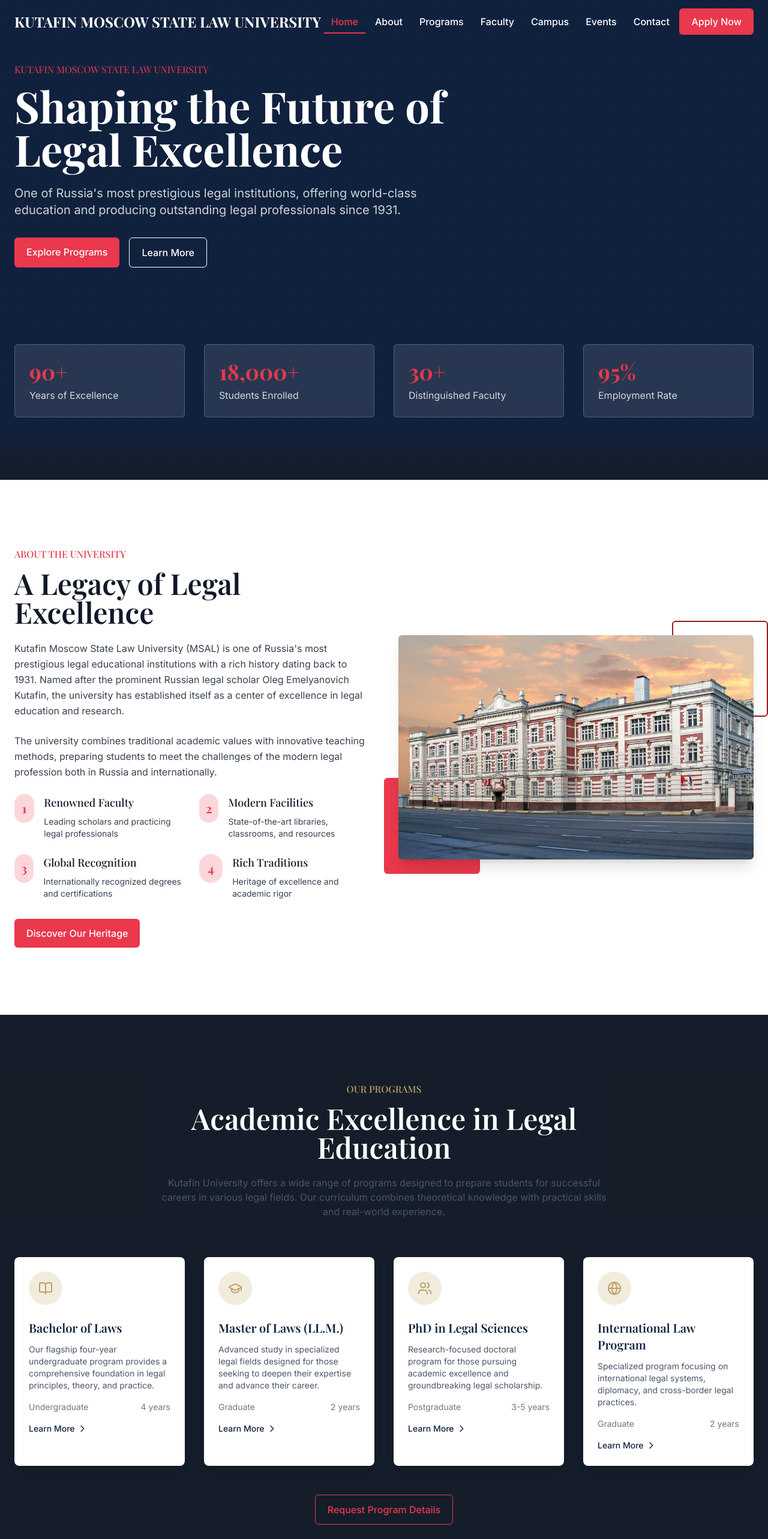
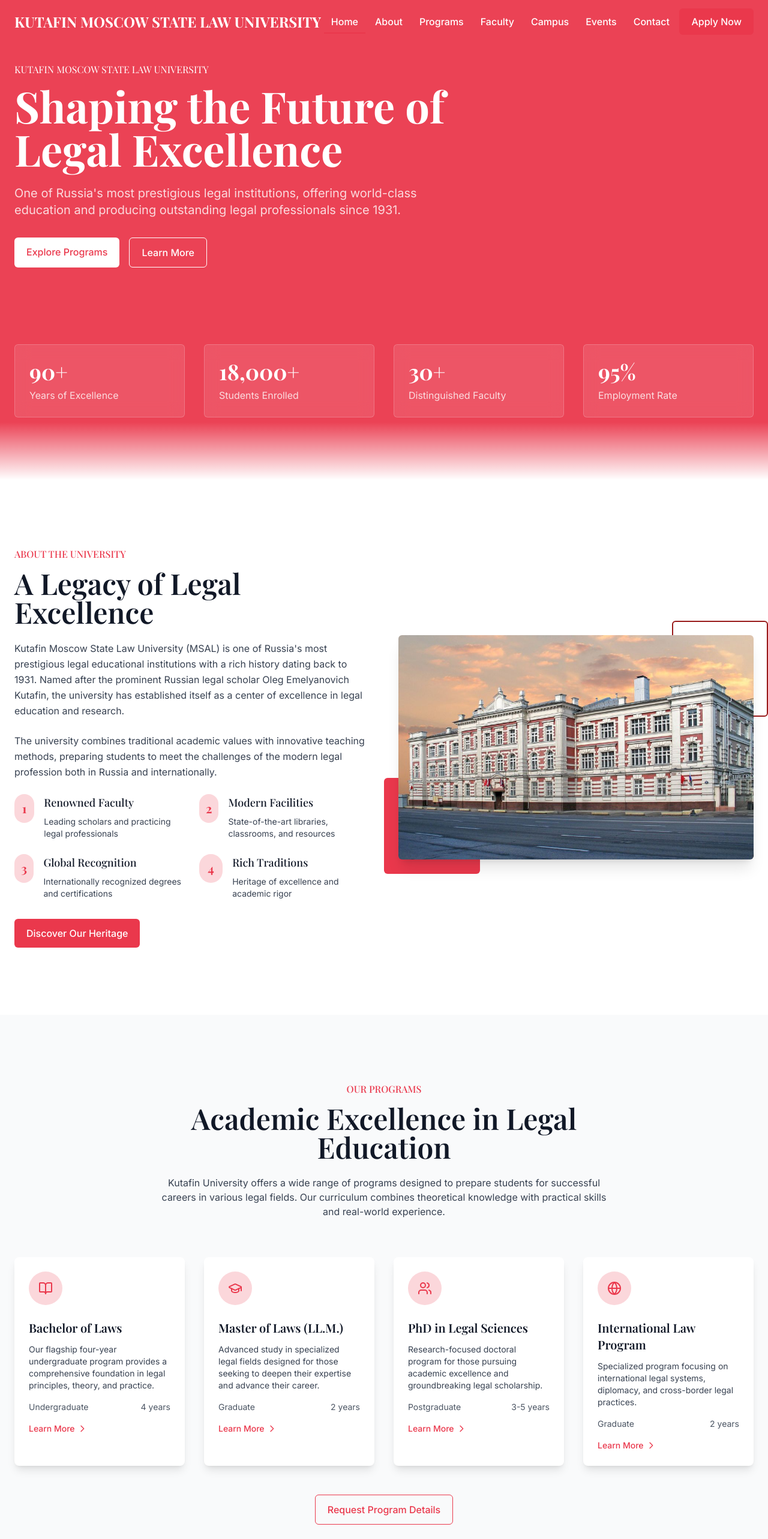
Before and after one commit to fleeemen-des/kutafin-landing-hub, a React (Vite) app: page / in a window 1280 px wide. Shown: the top 2566 px of the page at 60% size. Built offline with nearby package versions, Linux system fonts and the light colour scheme.

Commit message:
Refactor: Apply consistent styling
Apply consistent styling across the site.

```diff
--- a/src/components/EventsSection.tsx
+++ b/src/components/EventsSection.tsx
@@ -1,4 +1,3 @@
-
 import React, { useRef } from 'react';
 import { Calendar } from 'lucide-react';
 
@@ -28,12 +27,12 @@ const EventsSection = () => {
   const isVisible = useOnScreen(sectionRef);
 
   return (
-    <section id="events" className="py-20 md:py-28" ref={sectionRef}>
+    <section id="events" className="py-20 md:py-28 bg-white" ref={sectionRef}>
       <div className="container mx-auto px-6">
         <div className={`text-center max-w-3xl mx-auto mb-16 transition-all duration-700 ${isVisible ? 'opacity-100 translate-y-0' : 'opacity-0 translate-y-10'}`}>
-          <h5 className="text-law-gold font-medium mb-3">UPCOMING EVENTS</h5>
-          <h2 className="section-heading">Join Our Community</h2>
-          <p className="text-law-slate">
+          <h5 className="text-law-red font-medium mb-3">UPCOMING EVENTS</h5>
+          <h2 className="text-4xl md:text-5xl font-serif font-semibold text-gray-900 mb-6">Join Our Community</h2>
+          <p className="text-gray-700">
             Stay connected with the latest news, conferences, guest lectures, and special events
             happening at Kutafin Moscow State Law University.
           </p>
@@ -46,15 +45,15 @@ const EventsSection = () => {
               className={`bg-white p-8 rounded-lg shadow-lg border border-gray-100 transition-all duration-700 delay-${index * 100} ${isVisible ? 'opacity-100 translate-y-0' : 'opacity-0 translate-y-10'}`}
             >
               <div className="flex items-center mb-4">
-                <Calendar size={20} className="text-law-gold mr-2" />
-                <span className="text-law-slate text-sm">{event.date}</span>
+                <Calendar size={20} className="text-law-red mr-2" />
+                <span className="text-gray-600 text-sm">{event.date}</span>
               </div>
-              <h3 className="text-xl font-serif font-semibold text-law-navy mb-2">{event.title}</h3>
-              <p className="text-law-gold text-sm mb-4">{event.location}</p>
-              <p className="text-law-slate text-sm mb-6">{event.description}</p>
+              <h3 className="text-xl font-serif font-semibold text-gray-900 mb-2">{event.title}</h3>
+              <p className="text-law-red text-sm mb-4">{event.location}</p>
+              <p className="text-gray-700 text-sm mb-6">{event.description}</p>
               <a
                 href="#"
-                className="text-law-navy font-medium text-sm flex items-center hover:text-law-gold transition-colors"
+                className="text-law-red font-medium text-sm flex items-center hover:text-law-red/80 transition-colors"
               >
                 Learn More
                 <svg className="w-4 h-4 ml-1" fill="none" stroke="currentColor" viewBox="0 0 24 24" xmlns="http://www.w3.org/2000/svg">
@@ -66,7 +65,7 @@ const EventsSection = () => {
         </div>
 
         <div className={`mt-12 text-center transition-all duration-700 delay-500 ${isVisible ? 'opacity-100 translate-y-0' : 'opacity-0 translate-y-10'}`}>
-          <a href="#" className="button-secondary inline-block">
+          <a href="#" className="button-secondary border-law-red text-law-red hover:bg-law-red hover:text-white inline-block">
             View All Events
           </a>
         </div>
--- a/src/components/FacultySection.tsx
+++ b/src/components/FacultySection.tsx
@@ -1,4 +1,3 @@
-
 import React, { useRef } from 'react';
 
 const faculty = [
@@ -27,12 +26,12 @@ const FacultySection = () => {
   const isVisible = useOnScreen(sectionRef);
 
   return (
-    <section id="faculty" className="py-20 md:py-28" ref={sectionRef}>
+    <section id="faculty" className="py-20 md:py-28 bg-white" ref={sectionRef}>
       <div className="container mx-auto px-6">
         <div className={`text-center max-w-3xl mx-auto mb-16 transition-all duration-700 ${isVisible ? 'opacity-100 translate-y-0' : 'opacity-0 translate-y-10'}`}>
-          <h5 className="text-law-gold font-medium mb-3">OUR FACULTY</h5>
-          <h2 className="section-heading">Distinguished Legal Minds</h2>
-          <p className="text-law-slate">
+          <h5 className="text-law-red font-medium mb-3">OUR FACULTY</h5>
+          <h2 className="text-4xl md:text-5xl font-serif font-semibold text-gray-900 mb-6">Distinguished Legal Minds</h2>
+          <p className="text-gray-700">
             Our faculty consists of distinguished scholars, practicing attorneys, and international experts
             who bring real-world experience and cutting-edge research to the classroom.
           </p>
@@ -50,17 +49,17 @@ const FacultySection = () => {
                   alt={member.name}
                   className="w-full h-80 object-cover transition-transform duration-500 group-hover:scale-105"
                 />
-                <div className="absolute inset-0 bg-gradient-to-t from-law-navy/90 to-transparent opacity-70"></div>
+                <div className="absolute inset-0 bg-gradient-to-t from-law-red/90 to-transparent opacity-70"></div>
               </div>
-              <h3 className="text-xl font-serif font-semibold text-law-navy">{member.name}</h3>
-              <p className="text-law-gold text-sm mb-3">{member.title}</p>
-              <p className="text-law-slate text-sm">{member.description}</p>
+              <h3 className="text-xl font-serif font-semibold text-gray-900">{member.name}</h3>
+              <p className="text-law-red text-sm mb-3">{member.title}</p>
+              <p className="text-gray-700 text-sm">{member.description}</p>
             </div>
           ))}
         </div>
 
         <div className={`mt-16 flex justify-center transition-all duration-700 delay-500 ${isVisible ? 'opacity-100 translate-y-0' : 'opacity-0 translate-y-10'}`}>
-          <a href="#" className="button-primary bg-law-navy inline-block">
+          <a href="#" className="button-primary bg-law-red text-white hover:bg-law-red/90 inline-block">
             Meet Our Faculty
           </a>
         </div>
@@ -76,7 +75,6 @@ function useOnScreen(ref: React.RefObject<HTMLElement>) {
   React.useEffect(() => {
     const observer = new IntersectionObserver(
       ([entry]) => {
-        // When element enters viewport, set state to true and stop observing
         if (entry.isIntersecting) {
           setIntersecting(true);
           observer.disconnect();
--- a/src/components/HeroSection.tsx
+++ b/src/components/HeroSection.tsx
@@ -14,7 +14,7 @@ const HeroSection = () => {
 
   return <section id="home" className="relative min-h-screen flex items-center overflow-hidden">
       {/* Background */}
-      <div className="absolute inset-0 bg-law-navy/95">
+      <div className="absolute inset-0 bg-law-red/95">
         <div className="absolute inset-0 bg-[url('/src/assets/hero-pattern.svg')] opacity-5"></div>
       </div>
 
@@ -22,7 +22,7 @@ const HeroSection = () => {
       <div className="container mx-auto px-6 py-24 pt-32 md:pt-24 relative z-10">
         <div className="max-w-3xl">
           <div className={`transition-all duration-700 ${isVisible ? 'opacity-100 translate-y-0' : 'opacity-0 translate-y-10'}`}>
-            <h5 className="font-serif text-law-red mb-3">KUTAFIN MOSCOW STATE LAW UNIVERSITY</h5>
+            <h5 className="font-serif text-white mb-3">KUTAFIN MOSCOW STATE LAW UNIVERSITY</h5>
             <h1 className="text-5xl md:text-6xl lg:text-7xl font-serif font-bold text-white mb-6 leading-tight">
               Shaping the Future of Legal Excellence
             </h1>
@@ -32,10 +32,10 @@ const HeroSection = () => {
             </p>
 
             <div className="flex flex-col sm:flex-row space-y-4 sm:space-y-0 sm:space-x-4">
-              <a href="#programs" className="button-primary bg-law-red text-white hover:bg-white hover:text-law-navy">
+              <a href="#programs" className="button-primary bg-white text-law-red hover:bg-white/90 hover:text-law-red/90">
                 Explore Programs
               </a>
-              <a href="#about" className="button-secondary border-white text-white hover:bg-white hover:text-law-navy">
+              <a href="#about" className="button-secondary border-white text-white hover:bg-white hover:text-law-red">
                 Learn More
               </a>
             </div>
@@ -45,19 +45,19 @@ const HeroSection = () => {
         {/* Stats */}
         <div className={`mt-16 md:mt-32 grid grid-cols-1 md:grid-cols-4 gap-8 transition-all duration-1000 delay-300 ${isVisible ? 'opacity-100 translate-y-0' : 'opacity-0 translate-y-20'}`}>
           <div className="bg-white/10 backdrop-blur-md p-6 rounded-md border border-white/20">
-            <h3 className="text-4xl font-serif font-bold text-law-red">90+</h3>
+            <h3 className="text-4xl font-serif font-bold text-white">90+</h3>
             <p className="text-white/80 mt-2">Years of Excellence</p>
           </div>
           <div className="bg-white/10 backdrop-blur-md p-6 rounded-md border border-white/20">
-            <h3 className="text-4xl font-serif font-bold text-law-red">18,000+</h3>
+            <h3 className="text-4xl font-serif font-bold text-white">18,000+</h3>
             <p className="text-white/80 mt-2">Students Enrolled</p>
           </div>
           <div className="bg-white/10 backdrop-blur-md p-6 rounded-md border border-white/20">
-            <h3 className="text-4xl font-serif font-bold text-law-red">30+</h3>
+            <h3 className="text-4xl font-serif font-bold text-white">30+</h3>
             <p className="text-white/80 mt-2">Distinguished Faculty</p>
           </div>
           <div className="bg-white/10 backdrop-blur-md p-6 rounded-md border border-white/20">
-            <h3 className="text-4xl font-serif font-bold text-law-red">95%</h3>
+            <h3 className="text-4xl font-serif font-bold text-white">95%</h3>
             <p className="text-white/80 mt-2">Employment Rate</p>
           </div>
         </div>
--- a/src/components/Navbar.tsx
+++ b/src/components/Navbar.tsx
@@ -1,5 +1,7 @@
+
 import React, { useState, useEffect } from 'react';
 import { Menu, X } from 'lucide-react';
+
 const Navbar = () => {
   const [isScrolled, setIsScrolled] = useState(false);
   const [isMobileMenuOpen, setIsMobileMenuOpen] = useState(false);
@@ -16,34 +18,38 @@ const Navbar = () => {
     window.addEventListener('scroll', handleScroll);
     return () => window.removeEventListener('scroll', handleScroll);
   }, []);
+
   const toggleMobileMenu = () => {
     setIsMobileMenuOpen(!isMobileMenuOpen);
   };
-  return <header className={`fixed top-0 left-0 right-0 z-50 transition-all duration-300 ${isScrolled ? 'bg-white/95 backdrop-blur-md shadow-md' : 'bg-transparent'}`}>
+
+  return (
+    <header className={`fixed top-0 left-0 right-0 z-50 transition-all duration-300 ${isScrolled ? 'bg-white/95 backdrop-blur-md shadow-md' : 'bg-transparent'}`}>
       <div className="container mx-auto px-6 py-4">
         <nav className="flex items-center justify-between">
           <div className="flex items-center">
-            <a href="#" className="text-law-white font-serif text-2xl font-bold">KUTAFIN MOSCOW
-STATE LAW UNIVERSITY</a>
+            <a href="#" className={`font-serif text-2xl font-bold ${isScrolled ? 'text-gray-900' : 'text-white'}`}>
+              KUTAFIN MOSCOW STATE LAW UNIVERSITY
+            </a>
           </div>
 
           {/* Desktop Navigation */}
           <div className="hidden md:flex space-x-1">
-            <a href="#home" className="nav-link active-nav-link">Home</a>
-            <a href="#about" className="nav-link">About</a>
-            <a href="#programs" className="nav-link">Programs</a>
-            <a href="#faculty" className="nav-link">Faculty</a>
-            <a href="#campus" className="nav-link">Campus</a>
-            <a href="#events" className="nav-link">Events</a>
-            <a href="#contact" className="nav-link">Contact</a>
+            <a href="#home" className={`nav-link ${isScrolled ? 'text-gray-900' : 'text-white'} active-nav-link`}>Home</a>
+            <a href="#about" className={`nav-link ${isScrolled ? 'text-gray-900' : 'text-white'}`}>About</a>
+            <a href="#programs" className={`nav-link ${isScrolled ? 'text-gray-900' : 'text-white'}`}>Programs</a>
+            <a href="#faculty" className={`nav-link ${isScrolled ? 'text-gray-900' : 'text-white'}`}>Faculty</a>
+            <a href="#campus" className={`nav-link ${isScrolled ? 'text-gray-900' : 'text-white'}`}>Campus</a>
+            <a href="#events" className={`nav-link ${isScrolled ? 'text-gray-900' : 'text-white'}`}>Events</a>
+            <a href="#contact" className={`nav-link ${isScrolled ? 'text-gray-900' : 'text-white'}`}>Contact</a>
           </div>
 
           <div className="hidden md:block">
-            <a href="#contact" className="button-primary">Apply Now</a>
+            <a href="#contact" className="button-primary bg-law-red text-white hover:bg-law-red/90">Apply Now</a>
           </div>
 
           {/* Mobile Menu Button */}
-          <button className="md:hidden text-law-navy" onClick={toggleMobileMenu} aria-label="Toggle menu">
+          <button className={`md:hidden ${isScrolled ? 'text-gray-900' : 'text-white'}`} onClick={toggleMobileMenu} aria-label="Toggle menu">
             {isMobileMenuOpen ? <X size={24} /> : <Menu size={24} />}
           </button>
         </nav>
@@ -52,16 +58,18 @@ STATE LAW UNIVERSITY</a>
       {/* Mobile Navigation */}
       <div className={`md:hidden ${isMobileMenuOpen ? 'block' : 'hidden'} bg-white py-4 px-6 shadow-md animate-fade-in-fast`}>
         <div className="flex flex-col space-y-4">
-          <a href="#home" className="nav-link active-nav-link">Home</a>
-          <a href="#about" className="nav-link">About</a>
-          <a href="#programs" className="nav-link">Programs</a>
-          <a href="#faculty" className="nav-link">Faculty</a>
-          <a href="#campus" className="nav-link">Campus</a>
-          <a href="#events" className="nav-link">Events</a>
-          <a href="#contact" className="nav-link">Contact</a>
-          <a href="#contact" className="button-primary text-center">Apply Now</a>
+          <a href="#home" className="nav-link text-gray-900 active-nav-link">Home</a>
+          <a href="#about" className="nav-link text-gray-900">About</a>
+          <a href="#programs" className="nav-link text-gray-900">Programs</a>
+          <a href="#faculty" className="nav-link text-gray-900">Faculty</a>
+          <a href="#campus" className="nav-link text-gray-900">Campus</a>
+          <a href="#events" className="nav-link text-gray-900">Events</a>
+          <a href="#contact" className="nav-link text-gray-900">Contact</a>
+          <a href="#contact" className="button-primary bg-law-red text-white text-center">Apply Now</a>
         </div>
       </div>
-    </header>;
+    </header>
+  );
 };
+
 export default Navbar;
--- a/src/components/ProgramsSection.tsx
+++ b/src/components/ProgramsSection.tsx
@@ -1,4 +1,3 @@
-
 import React, { useRef } from 'react';
 import { BookOpen, Users, GraduationCap, Globe } from 'lucide-react';
 
@@ -38,12 +37,12 @@ const ProgramsSection = () => {
   const isVisible = useOnScreen(sectionRef);
 
   return (
-    <section id="programs" className="py-20 md:py-28 bg-law-navy/5" ref={sectionRef}>
+    <section id="programs" className="py-20 md:py-28 bg-gray-50" ref={sectionRef}>
       <div className="container mx-auto px-6">
         <div className={`text-center max-w-3xl mx-auto mb-16 transition-all duration-700 ${isVisible ? 'opacity-100 translate-y-0' : 'opacity-0 translate-y-10'}`}>
-          <h5 className="text-law-gold font-medium mb-3">OUR PROGRAMS</h5>
-          <h2 className="section-heading">Academic Excellence in Legal Education</h2>
-          <p className="text-law-slate">
+          <h5 className="text-law-red font-medium mb-3">OUR PROGRAMS</h5>
+          <h2 className="text-4xl md:text-5xl font-serif font-semibold text-gray-900 mb-6">Academic Excellence in Legal Education</h2>
+          <p className="text-gray-700">
             Kutafin University offers a wide range of programs designed to prepare students
             for successful careers in various legal fields. Our curriculum combines theoretical knowledge
             with practical skills and real-world experience.
@@ -56,18 +55,18 @@ const ProgramsSection = () => {
               key={program.title}
               className={`bg-white rounded-lg shadow-lg p-6 card-hover transition-all duration-700 delay-${index * 100} ${isVisible ? 'opacity-100 translate-y-0' : 'opacity-0 translate-y-10'}`}
             >
-              <div className="w-14 h-14 bg-law-gold/20 rounded-full flex items-center justify-center mb-6">
-                <program.icon size={24} className="text-law-gold" />
+              <div className="w-14 h-14 bg-law-red/20 rounded-full flex items-center justify-center mb-6">
+                <program.icon size={24} className="text-law-red" />
               </div>
-              <h3 className="text-xl font-serif font-semibold text-law-navy mb-3">{program.title}</h3>
-              <p className="text-law-slate mb-4 text-sm">{program.description}</p>
-              <div className="flex items-center justify-between text-sm text-law-slate/80 mb-4">
+              <h3 className="text-xl font-serif font-semibold text-gray-900 mb-3">{program.title}</h3>
+              <p className="text-gray-700 mb-4 text-sm">{program.description}</p>
+              <div className="flex items-center justify-between text-sm text-gray-600 mb-4">
                 <span>{program.level}</span>
                 <span>{program.duration}</span>
               </div>
               <a
                 href="#contact"
-                className="text-law-navy font-medium text-sm flex items-center hover:text-law-gold transition-colors"
+                className="text-law-red font-medium text-sm flex items-center hover:text-law-red/80 transition-colors"
               >
                 Learn More
                 <svg className="w-4 h-4 ml-1" fill="none" stroke="currentColor" viewBox="0 0 24 24" xmlns="http://www.w3.org/2000/svg">
@@ -79,7 +78,7 @@ const ProgramsSection = () => {
         </div>
 
         <div className={`mt-12 text-center transition-all duration-700 delay-500 ${isVisible ? 'opacity-100 translate-y-0' : 'opacity-0 translate-y-10'}`}>
-          <a href="#contact" className="button-secondary inline-block">
+          <a href="#contact" className="button-secondary border-law-red text-law-red hover:bg-law-red hover:text-white inline-block">
             Request Program Details
           </a>
         </div>
@@ -95,7 +94,6 @@ function useOnScreen(ref: React.RefObject<HTMLElement>) {
   React.useEffect(() => {
     const observer = new IntersectionObserver(
       ([entry]) => {
-        // When element enters viewport, set state to true and stop observing
         if (entry.isIntersecting) {
           setIntersecting(true);
           observer.disconnect();
--- a/src/index.css
+++ b/src/index.css
@@ -7,44 +7,44 @@
 
 @layer base {
   :root {
-    --background: 215 30% 12%;
-    --foreground: 40 33% 98%;
+    --background: 0 0% 100%;
+    --foreground: 0 0% 10%;
 
-    --card: 215 30% 15%;
-    --card-foreground: 40 33% 98%;
+    --card: 0 0% 100%;
+    --card-foreground: 0 0% 10%;
 
-    --popover: 215 30% 15%;
-    --popover-foreground: 40 33% 98%;
+    --popover: 0 0% 100%;
+    --popover-foreground: 0 0% 10%;
 
     --primary: 355 85% 57%;
-    --primary-foreground: 40 33% 98%;
+    --primary-foreground: 0 0% 100%;
 
-    --secondary: 215 30% 20%;
-    --secondary-foreground: 40 33% 98%;
+    --secondary: 0 0% 96%;
+    --secondary-foreground: 0 0% 10%;
 
-    --muted: 215 30% 18%;
-    --muted-foreground: 215 15% 65%;
+    --muted: 0 0% 96%;
+    --muted-foreground: 0 0% 45%;
 
     --accent: 355 85% 57%;
-    --accent-foreground: 40 33% 98%;
+    --accent-foreground: 0 0% 100%;
 
     --destructive: 0 84% 60%;
-    --destructive-foreground: 210 20% 98%;
+    --destructive-foreground: 0 0% 100%;
 
-    --border: 215 20% 25%;
-    --input: 215 20% 25%;
+    --border: 0 0% 90%;
+    --input: 0 0% 90%;
     --ring: 355 85% 57%;
 
     --radius: 0.5rem;
 
     --sidebar-background: 0 0% 98%;
-    --sidebar-foreground: 240 5.3% 26.1%;
-    --sidebar-primary: 240 5.9% 10%;
+    --sidebar-foreground: 0 0% 26%;
+    --sidebar-primary: 0 0% 10%;
     --sidebar-primary-foreground: 0 0% 98%;
-    --sidebar-accent: 240 4.8% 95.9%;
-    --sidebar-accent-foreground: 240 5.9% 10%;
-    --sidebar-border: 220 13% 91%;
-    --sidebar-ring: 217.2 91.2% 59.8%;
+    --sidebar-accent: 0 0% 96%;
+    --sidebar-accent-foreground: 0 0% 10%;
+    --sidebar-border: 0 0% 91%;
+    --sidebar-ring: 355 85% 57%;
   }
 
   * {
@@ -70,7 +70,7 @@
   }
 
   .nav-link {
-    @apply relative px-3 py-2 text-white font-medium transition-colors hover:text-law-red;
+    @apply relative px-3 py-2 font-medium transition-colors hover:text-law-red;
     @apply after:absolute after:bottom-0 after:left-0 after:h-[2px] after:w-0 after:bg-law-red after:transition-all after:duration-300 hover:after:w-full;
   }
 
@@ -79,21 +79,21 @@
   }
 
   .section-heading {
-    @apply text-4xl md:text-5xl font-serif font-semibold text-white mb-6;
+    @apply text-4xl md:text-5xl font-serif font-semibold text-gray-900 mb-6;
   }
 
   .section-subheading {
-    @apply text-xl md:text-2xl font-serif font-medium text-white/80 mb-8;
+    @apply text-xl md:text-2xl font-serif font-medium text-gray-700 mb-8;
   }
 
   .button-primary {
-    @apply px-5 py-3 bg-law-red text-white rounded-md font-medium transition-all duration-300;
+    @apply px-5 py-3 text-white rounded-md font-medium transition-all duration-300;
     @apply hover:bg-opacity-90 hover:shadow-md;
   }
 
   .button-secondary {
-    @apply px-5 py-3 bg-transparent border border-law-red text-law-red rounded-md font-medium transition-all duration-300;
-    @apply hover:bg-law-red hover:text-white hover:shadow-md;
+    @apply px-5 py-3 bg-transparent border rounded-md font-medium transition-all duration-300;
+    @apply hover:text-white hover:shadow-md;
   }
 
   .card-hover {
```
Also changed, not shown: src/components/CampusSection.tsx (+17 -19 lines), src/components/Footer.tsx (+23 -23 lines).
